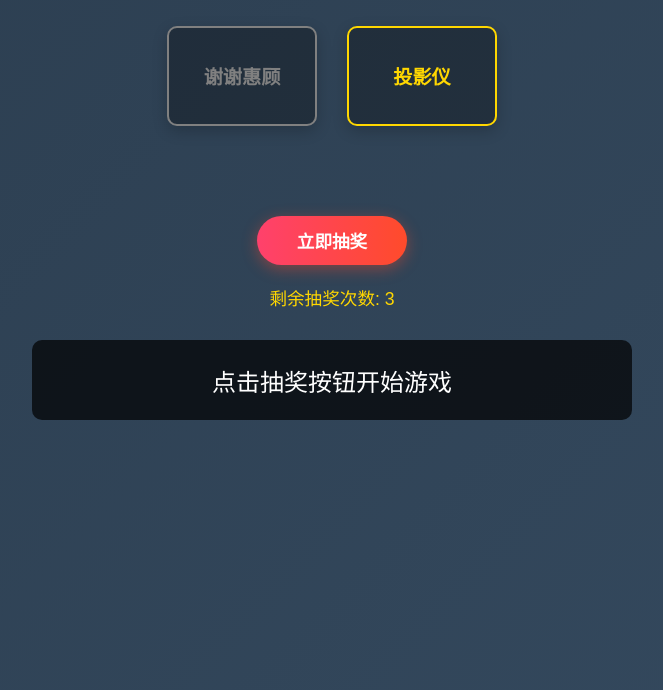
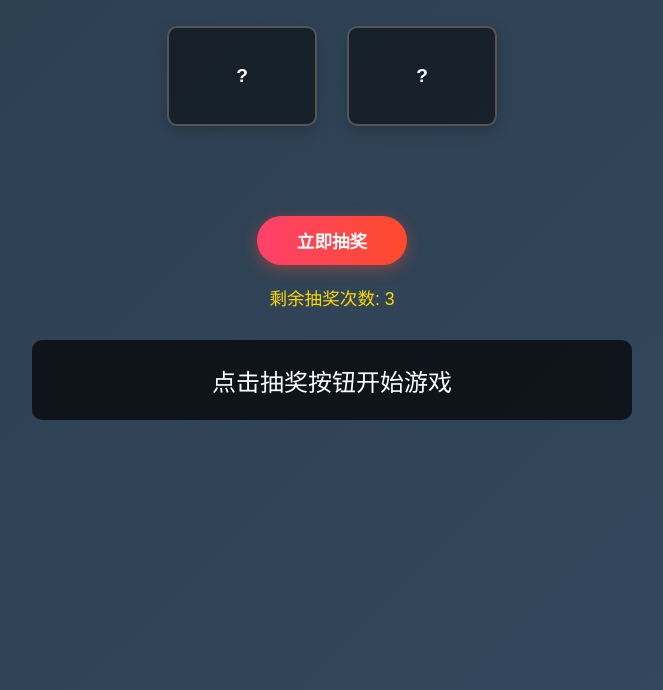
Before and after one commit to BlueSky-ZH/TYY, a plain HTML site: page index.html in a window 1280 px wide. Shown: the part 110-800 px from the top of the page, without its empty margins (308-971 px from the left). Drawn offline with Linux system fonts and the light colour scheme.

Commit message:
Update index.html

```diff
--- a/index.html
+++ b/index.html
@@ -2,7 +2,7 @@
 <html lang="zh-CN">
 <head>
     <meta charset="UTF-8">
-    <title>夺宝系统</title>
+    <title>翻转夺宝系统</title>
     <style>
         * {
             margin: 0;
@@ -34,18 +34,44 @@
             width: 150px;
             height: 100px;
             margin: 0 15px;
-            background: rgba(0,0,0,0.3);
-            border-radius: 10px;
+            position: relative;
+            transform-style: preserve-3d;
+            perspective: 1000px;
+            transition: transform 0.6s;
+        }
+        .prize-face {
+            position: absolute;
+            width: 100%;
+            height: 100%;
+            backface-visibility: hidden;
             display: flex;
             align-items: center;
             justify-content: center;
             font-size: 1.2em;
             font-weight: bold;
-            position: relative;
+            border-radius: 10px;
             box-shadow: 0 5px 15px rgba(0,0,0,0.2);
         }
-        .prize-item[data-prize="thanks"] { color: #808080; border: 2px solid #808080; }
-        .prize-item[data-prize="projector"] { color: #FFD700; border: 2px solid #FFD700; }
+        .prize-front {
+            background: rgba(0,0,0,0.5);
+            border: 2px solid #555;
+        }
+        .prize-back {
+            transform: rotateY(180deg);
+        }
+        .prize-back[data-prize="thanks"] {
+            background: rgba(0,0,0,0.3);
+            color: #808080;
+            border: 2px solid #808080;
+        }
+        .prize-back[data-prize="projector"] {
+            background: rgba(0,0,0,0.3);
+            color: #FFD700;
+            border: 2px solid #FFD700;
+        }
+        .prize-item.reveal {
+            transform: rotateY(180deg);
+        }
 
         .selector {
             position: absolute;
@@ -105,7 +131,6 @@
             color: #FFD700;
             font-size: 1.1em;
         }
-        /* 弹窗样式 */
         .modal {
             position: fixed;
             top: 0;
@@ -164,11 +189,17 @@
 </head>
 <body>
     <div class="lottery-container">
-        <h1 style="color: #FFD700; margin-bottom: 30px;">✨ 专属于佳欣的夺宝系统 ✨</h1>
+        <h1 style="color: #FFD700; margin-bottom: 30px;">✨ 翻转夺宝 ✨</h1>
 
         <div class="prize-track">
-            <div class="prize-item" data-prize="thanks">谢谢惠顾</div>
-            <div class="prize-item" data-prize="projector">投影仪</div>
+            <div class="prize-item">
+                <div class="prize-face prize-front">?</div>
+                <div class="prize-face prize-back" data-prize="thanks">谢谢惠顾</div>
+            </div>
+            <div class="prize-item">
+                <div class="prize-face prize-front">?</div>
+                <div class="prize-face prize-back" data-prize="projector">投影仪</div>
+            </div>
             <div class="selector" id="selector"></div>
         </div>
 
@@ -180,7 +211,6 @@
         </div>
     </div>
 
-    <!-- 弹窗 -->
     <div class="modal" id="modal">
         <div class="modal-content">
             <h2 id="modalTitle">标题</h2>
@@ -223,13 +253,12 @@
         const modalMessage = document.getElementById('modalMessage');
         const modalBtn = document.getElementById('modalBtn');
 
-        const itemWidth = 150 + 30; // 宽度 + 外边距
+        const itemWidth = 150 + 30;
         let currentRound = 0;
         let remainingAttempts = 3;
         let isAnimating = false;
         let animationId = null;
 
-        // 初始化
         spinBtn.addEventListener('click', startLottery);
         modalBtn.addEventListener('click', () => modal.classList.remove('show'));
 
@@ -239,32 +268,27 @@
             isAnimating = true;
             spinBtn.disabled = true;
 
-            // 获取当前轮次的奖品ID
             const prizeId = prizeSequence[currentRound];
             const targetIndex = Array.from(prizeItems)
-                .findIndex(item => item.dataset.prize === prizeId);
+                .findIndex(item => item.querySelector('.prize-back').dataset.prize === prizeId);
 
-            // 开始动画
             animateSelection(targetIndex, prizeId);
         }
 
         function animateSelection(targetIndex, prizeId) {
             const startTime = performance.now();
-            const duration = 3000; // 动画时长3秒
-            const spins = 4; // 虚拟旋转圈数
+            const duration = 3000;
+            const spins = 4;
 
-            // 计算每个奖品的位置
             const itemPositions = Array.from(prizeItems).map((item, index) => {
                 const rect = item.getBoundingClientRect();
                 const trackRect = item.parentElement.getBoundingClientRect();
                 return rect.left - trackRect.left + rect.width/2;
             });
 
-            // 计算总移动距离（虚拟圈数 + 目标位置）
             const totalItems = prizeItems.length;
             const totalSteps = spins * totalItems + targetIndex;
 
-            // 显示选择器并重置位置
             selector.classList.add('visible');
             selector.style.left = '-100px';
 
@@ -272,15 +296,12 @@
                 const elapsed = currentTime - startTime;
                 const progress = Math.min(elapsed / duration, 1);
 
-                // 使用缓动函数实现先快后慢
                 const easeProgress = easeOutCubic(progress);
                 const currentStep = Math.floor(easeProgress * totalSteps);
                 const currentIndex = currentStep % totalItems;
 
-                // 更新选择器位置
                 selector.style.left = `${itemPositions[currentIndex]}px`;
 
-                // 最后阶段精确对齐目标
                 if (progress > 0.9) {
                     selector.style.left = `${itemPositions[targetIndex]}px`;
                 }
@@ -296,23 +317,17 @@
         }
 
         function finishAnimation(targetIndex, prizeId) {
-            // 隐藏选择器
             selector.classList.remove('visible');
 
-            // 标记已获得的奖品
-            prizeItems[targetIndex].classList.add('claimed');
+            const targetItem = prizeItems[targetIndex];
+            targetItem.classList.add('reveal');
 
-            // 获取当前奖品信息
             const prize = prizes[prizeId];
-
-            // 显示结果
             resultText.textContent = `获得：${prize.name}`;
             resultText.style.color = prize.color;
 
-            // 显示弹窗
             showModal(prize.modal.title, prize.modal.message);
 
-            // 更新状态
             currentRound++;
             remainingAttempts--;
             countDisplay.textContent = remainingAttempts;
```
